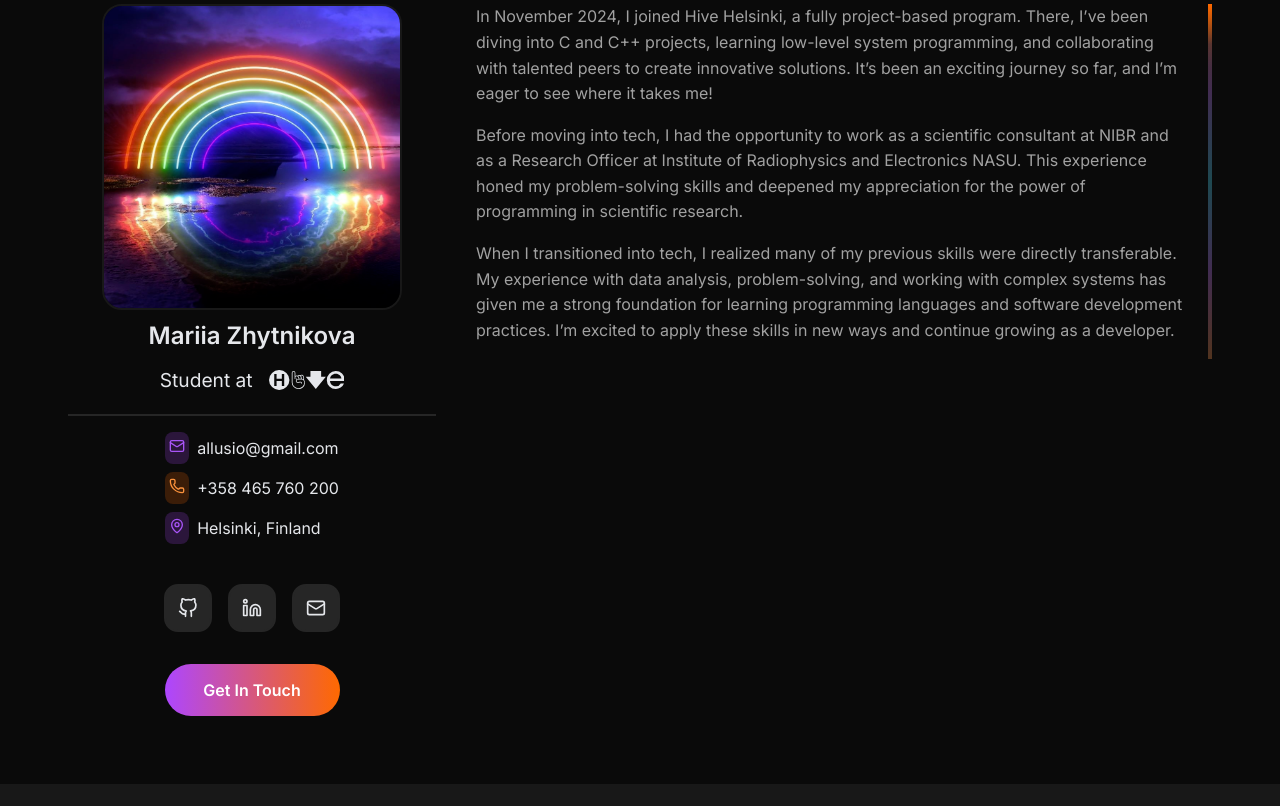
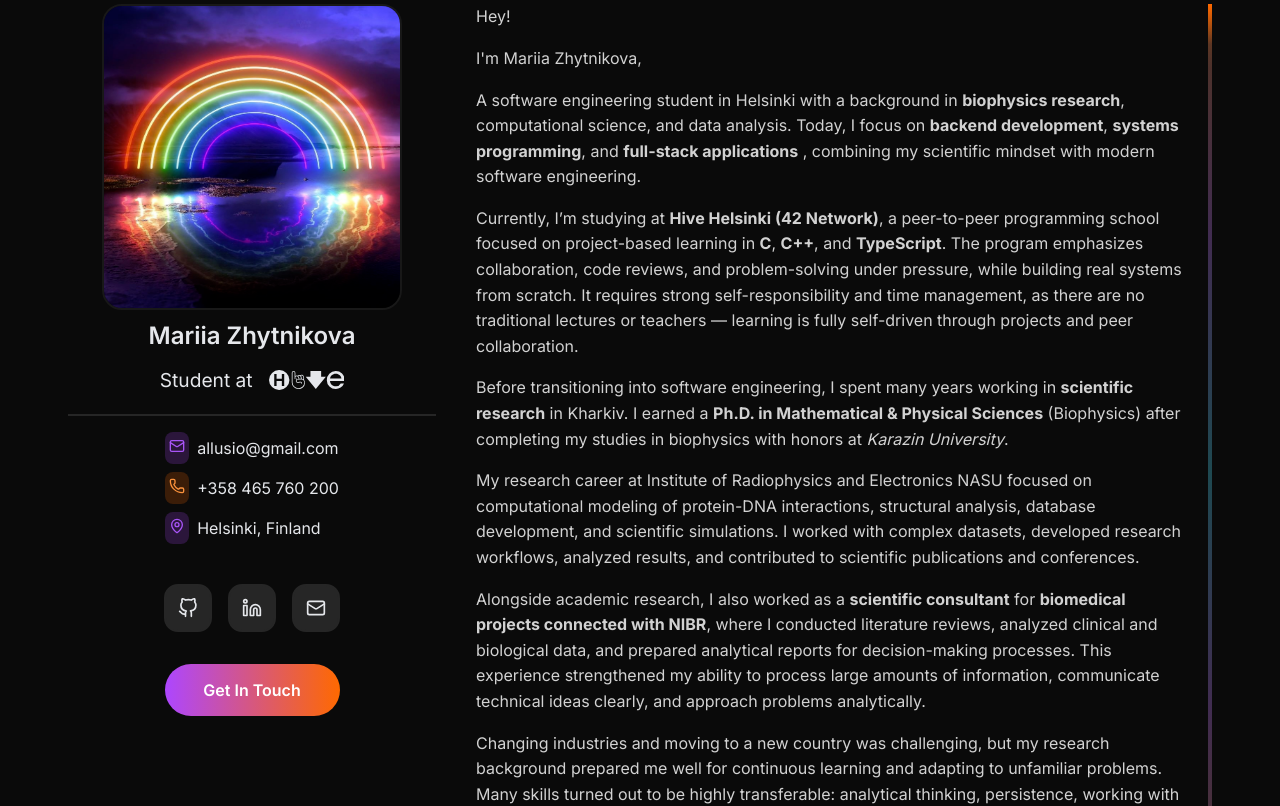
Before and after one commit to MariiaZhytnikova/portfolio, a React (Vite) app in the folder my-portfolio/: page / in a window 1280 px wide. Shown: the part 1000-1806 px from the top of the page. Built offline with nearby package versions, Linux system fonts and the light colour scheme.

Commit message:
refactor: move data folder out of container folder, update expirience info

```diff
--- a/my-portfolio/package.json
+++ b/my-portfolio/package.json
@@ -19,6 +19,7 @@
     "pixi.js": "^8.18.1",
     "react": "^19.2.0",
     "react-dom": "^19.2.0",
+    "react-markdown": "^10.1.0",
     "react-router-dom": "^7.13.1",
     "styled-components": "^6.3.11"
   },
--- a/my-portfolio/src/components/data/ExperienceData.tsx
+++ /dev/null
@@ -1,24 +0,0 @@
-    // src/components/data/Experience.tsx
-
-export  const experiences = [
-  {
-    content:  "In November 2024, I joined Hive Helsinki, a fully project-based program. " +
-              "There, I’ve been diving into C and C++ projects, learning low-level system " +
-              "programming, and collaborating with talented peers to create innovative " +
-              "solutions. It’s been an exciting journey so far, and I’m eager to see where it takes me!",
-  },
-  {
-    content:  "Before moving into tech, I had the opportunity to work as a scientific consultant at NIBR and " +
-              "as a Research Officer at Institute of Radiophysics and Electronics NASU. This experience honed " +
-              "my problem-solving skills and deepened my " +
-              "appreciation for the power of programming in scientific research.",
-
-  },
-  {
-    content:  "When I transitioned into tech, I realized many of my previous skills were directly " +
-              "transferable. My experience with data analysis, problem-solving, and working with complex " +
-              "systems has given me a strong foundation for learning programming languages and software " +
-              "development practices. I’m excited to apply these skills in new ways and continue growing " +
-              "as a developer.",
-  },
-];
--- /dev/null
+++ b/my-portfolio/src/data/ExperienceData.tsx
@@ -0,0 +1,57 @@
+    // src/components/data/Experience.tsx
+
+export const experiences = [
+  {
+    content: `Hey!`
+  },
+  {
+    content: `I'm Mariia Zhytnikova,`
+  },
+  {
+    content: `A software engineering student in Helsinki with a background in
+    **biophysics research**, computational science, and data analysis. Today, I focus on
+    **backend development**, **systems programming**, and **full-stack applications**
+    , combining my scientific mindset with modern software engineering.`,
+  },
+  {
+    content: `Currently, I’m studying at **Hive Helsinki (42 Network)**, a peer-to-peer
+    programming school focused on project-based learning in **C**, **C++**, and
+    **TypeScript**. The program emphasizes collaboration, code reviews, and
+    problem-solving under pressure, while building real systems from scratch.
+    It requires strong self-responsibility and time management, as there are
+    no traditional lectures or teachers — learning is fully self-driven through
+    projects and peer collaboration.`,
+  },
+  {
+    content: `Before transitioning into software engineering, I spent many years working in
+    **scientific research** in Kharkiv. I earned a **Ph.D. in Mathematical & Physical Sciences**
+    (Biophysics) after completing my studies in biophysics with honors at
+    [*Karazin University*](https://karazin.ua/en/).`
+  },
+  {
+    content: `My research career at Institute of Radiophysics and Electronics NASU focused
+    on computational modeling of protein-DNA interactions, structural analysis, database
+    development, and scientific simulations. I worked with complex datasets, developed
+    research workflows, analyzed results, and contributed to scientific publications and
+    conferences.`,
+  },
+  {
+    content: `Alongside academic research, I also worked as a **scientific consultant** for
+    **biomedical projects connected with NIBR**, where I conducted literature reviews,
+    analyzed clinical and biological data, and prepared analytical reports for decision-making
+    processes. This experience strengthened my ability to process large amounts of information,
+    communicate technical ideas clearly, and approach problems analytically.`,
+  },
+  {
+    content: `Changing industries and moving to a new country was challenging, but my research
+    background prepared me well for continuous learning and adapting to unfamiliar problems. Many
+    skills turned out to be highly transferable: analytical thinking, persistence, working with
+    complex systems, and collaborating with people from different backgrounds.`,
+  },
+  {
+    content: `Outside of programming, I enjoy being in nature, discovering scenic landscapes,
+    playing board games, and doing DIY projects.
+    I like trying new things and exploring new technologies in both crafting and
+    coding.`,
+  },
+];
--- a/my-portfolio/src/sections/About.tsx
+++ b/my-portfolio/src/sections/About.tsx
@@ -5,10 +5,10 @@ import { useRef, useState } from "react";
 import { Container } from "../components/ui/Container.tsx";
 import HiveLogo from '../assets/hive-logo-light.svg?react';
 import { SocialButtons } from "../components/ui/SosialButtons.tsx";
-import { socialLinks } from "../components/data/SocialLinksData.tsx";
+import { socialLinks } from "../data/SocialLinksData.tsx";
 import { ContactList } from "../components/ui/ContactList.tsx";
-import { contactInfo } from "../components/data/ContactInfoData.tsx";
-import { experiences } from "../components/data/ExperienceData.tsx";
+import { contactInfo } from "../data/ContactInfoData.tsx";
+import { experiences } from "../data/ExperienceData.tsx";
 import { Card } from "../components/ui/Card.tsx";
 import { Divider } from "../components/ui/Divider.tsx";
 import { HeadingLG, HeadingMD, ColorfulBodyText, BodyText, BodyTextSm } from "../components/ui/Typography";
@@ -30,7 +30,7 @@ import {
   LeftColumn,
   RightColumn,
 } from "../components/ui/Columns.tsx";
-
+import ReactMarkdown from "react-markdown";
 
 type AboutProps = {
   id?: string;
@@ -137,8 +137,11 @@ const getLineColor = (position: number) => {
 
               {/* Text */}
               {experiences.map((exp, index) => (
+
                 <BodyTextSm as="p" key={index}>
-                  {exp.content}
+                  <ReactMarkdown>
+                    {exp.content}
+                  </ReactMarkdown>
                 </BodyTextSm>
               ))}
             </TimelineWrapper>
--- a/my-portfolio/src/sections/GetInTouch.tsx
+++ b/my-portfolio/src/sections/GetInTouch.tsx
@@ -8,9 +8,9 @@ import { Card } from "../components/ui/Card.tsx";
 import { HeadingLG, BodyTextSm } from "../components/ui/Typography";
 import { PrimaryWideButton, CloseButton } from "../components/ui/Button.tsx";
 import { SocialButtons } from "../components/ui/SosialButtons.tsx";
-import { socialLinks } from "../components/data/SocialLinksData.tsx";
+import { socialLinks } from "../data/SocialLinksData.tsx";
 import { ContactList } from "../components/ui/ContactList.tsx";
-import { contactInfo } from "../components/data/ContactInfoData.tsx";
+import { contactInfo } from "../data/ContactInfoData.tsx";
 import { FieldWrapper } from "../components/ui/MotionWrapper.tsx";
 import { CenteredWrapper } from "../components/ui/CenteredWrapper.tsx";
 import { privacyAgreementText } from "../pages/PrivacyAgreement.ts";
--- a/my-portfolio/src/sections/Projects.tsx
+++ b/my-portfolio/src/sections/Projects.tsx
@@ -6,9 +6,9 @@ import { Grid, BGCategory } from "../components/ui/Grid";
 import { Tag } from "../components/ui/Tag";
 import { TagGroup } from "../components/ui/TagGroup";
 import { ButtonContainer, AnimatedTextIconButton } from "../components/ui/Button";
-import { GitHub } from "../components/data/SocialLinksData";
+import { GitHub } from "../data/SocialLinksData";
 import { ExternalLink } from "lucide-react"
-import { projects } from "../components/data/ProjectsData";
+import { projects } from "../data/ProjectsData";
 
 type ProjectsProps = {
   id?: string;
--- a/my-portfolio/src/sections/Spotlight.tsx
+++ b/my-portfolio/src/sections/Spotlight.tsx
@@ -6,7 +6,7 @@ import { Section } from "../components/layout/Section";
 import { Container } from "../components/ui/Container";
 import { Card } from "../components/ui/Card";
 import { SocialButtons } from "../components/ui/SosialButtons.tsx";
-import { Download, socialLinks } from "../components/data/SocialLinksData.tsx";
+import { Download, socialLinks } from "../data/SocialLinksData.tsx";
 import {
   PrimaryButton,
   SecondaryButton,
--- a/my-portfolio/src/theme/tokens.ts
+++ b/my-portfolio/src/theme/tokens.ts
@@ -5,7 +5,7 @@ export const tokens = {
     surface: "#262626",
     surfaceSoft: "#26262680",
     text: "#e5e7eb",
-    textSoft: "#A1A1A1",
+    textSoft: "#d2d2d2",
     muted: "#FAFAFA",
     accent: "#FFFFFF",
     orange: "#FF6900",
```
Also changed, not shown: my-portfolio/src/data/ProjectsData.tsx (renamed from my-portfolio/src/components/data/ProjectsData.tsx, +4 -4 lines), my-portfolio/src/data/ContactInfoData.tsx (renamed from my-portfolio/src/components/data/ContactInfoData.tsx), my-portfolio/src/data/SocialLinksData.tsx (renamed from my-portfolio/src/components/data/SocialLinksData.tsx), 1 other file (tests, documents, lock files or other folders).
